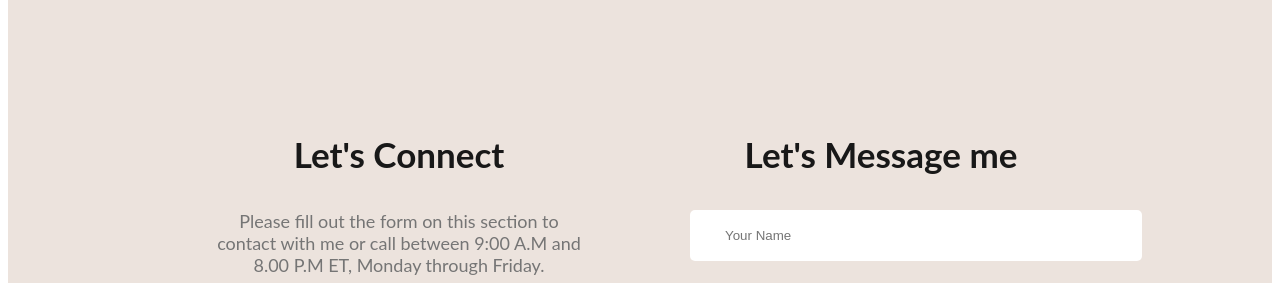
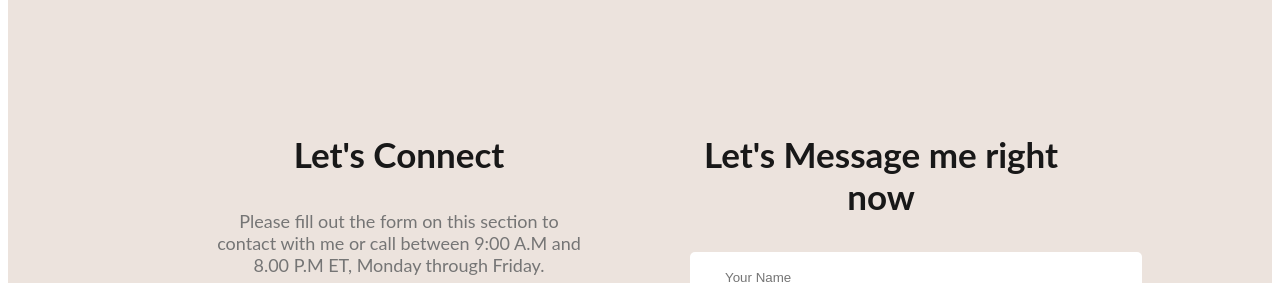
Before and after one commit to piash071/martya-dev-portfolio, a plain HTML site: page index.html in a window 1280 px wide. Shown: the part 3100-3383 px from the top of the page. Drawn offline with Linux system fonts and the light colour scheme.

Commit message:
updated footer message

```diff
--- a/index.html
+++ b/index.html
@@ -153,7 +153,7 @@
             </div>
         </div>
         <div class="footer-column">
-            <h3 class="section-title">Let's Message me</h3>
+            <h3 class="section-title">Let's Message me right now</h3>
             <form class="contact" action="">
                 <input type="text" placeholder="Your Name">
                 <input type="email" placeholder="Your Email" name="" id="">
```
